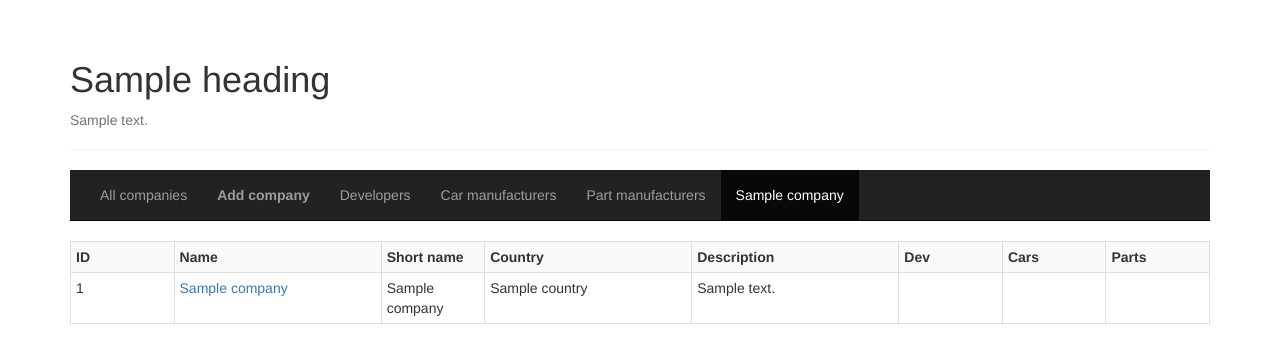
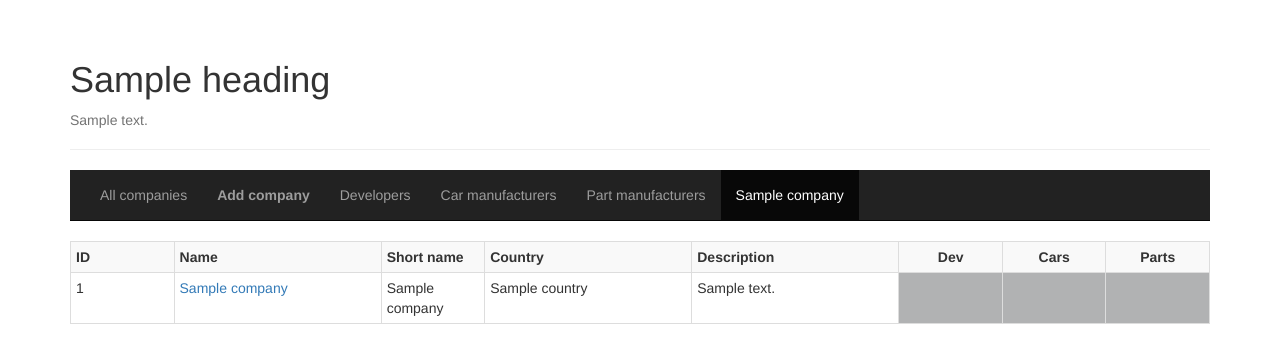
Before and after one commit to PanVidla/car-database-v2, a Flask app: template general/templates/companies_overview.html in a window 1280 px wide. Shown: the part 51-414 px from the top of the page. Run offline with Flask 2, Linux system fonts and the light colour scheme; the template is opened without the code that fills it: most values are stand-ins (such as "Sample title", 1, 10 or a date in 2020); parts of the project's set-up code (start-up, migrations or seed data) failed here and were passed over; some libraries are stand-ins or nearby versions.

Commit message:
Added CSS for neutral true/false values.

```diff
--- a/general/static/css/car-database.css
+++ b/general/static/css/car-database.css
@@ -21,3 +21,13 @@
   transform: scaleX(1);
   transform-origin: bottom left;
 }
+
+.true-neutral {
+    color: #ffffff;
+    background: #5bc0de;
+}
+
+.false-neutral {
+    color: #ffffff;
+    background: #b1b2b3;
+}
--- a/general/templates/companies_detail.html
+++ b/general/templates/companies_detail.html
@@ -59,9 +59,9 @@
                   <td class="text-center"><strong>Parts manufacturer</strong></td>
               </tr>
               <tr>
-                  <td class="text-center">{{ company.is_game_company() }}</td>
-                  <td class="text-center">{{ company.is_car_company() }}</td>
-                  <td class="text-center">{{ company.is_part_company() }}</td>
+                  <td class="text-center {% if company.is_game_developer %}true-neutral{% else %}false-neutral{% endif %}">{{ company.is_game_company() }}</td>
+                  <td class="text-center {% if company.is_car_manufacturer %}true-neutral{% else %}false-neutral{% endif %}">{{ company.is_car_company() }}</td>
+                  <td class="text-center {% if company.is_car_part_manufacturer %}true-neutral{% else %}false-neutral{% endif %}">{{ company.is_part_company() }}</td>
               </tr>
           </table>
       </div>
--- a/general/templates/companies_overview.html
+++ b/general/templates/companies_overview.html
@@ -16,9 +16,9 @@
                 <td class="col-sm-1"><strong>Short name</strong></td>
                 <td class="col-sm-2"><strong>Country</strong></td>
                 <td class="col-sm-2"><strong>Description</strong></td>
-                <td class="col-sm-1"><strong>Dev</strong></td>
-                <td class="col-sm-1"><strong>Cars</strong></td>
-                <td class="col-sm-1"><strong>Parts</strong></td>
+                <td class="col-sm-1 text-center"><strong>Dev</strong></td>
+                <td class="col-sm-1 text-center"><strong>Cars</strong></td>
+                <td class="col-sm-1 text-center"><strong>Parts</strong></td>
             </tr>
 
                 {% for company in companies %}
@@ -28,9 +28,9 @@
                 <td class="col-sm-1">{{ company.get_name_short() }}</td>
                 <td class="col-sm-2">{{ company.country.name_display }}</td>
                 <td class="col-sm-2">{{ company.description }}</td>
-                <td class="col-sm-1">{{ company.is_game_company() }}</td>
-                <td class="col-sm-1">{{ company.is_car_company() }}</td>
-                <td class="col-sm-1">{{ company.is_part_company() }}</td>
+                <td class="col-sm-1 text-center {% if company.is_game_developer %}true-neutral{% else %}false-neutral{% endif %}">{{ company.is_game_company() }}</td>
+                <td class="col-sm-1 text-center {% if company.is_car_manufacturer %}true-neutral{% else %}false-neutral{% endif %}">{{ company.is_car_company() }}</td>
+                <td class="col-sm-1 text-center {% if company.is_car_part_manufacturer %}true-neutral{% else %}false-neutral{% endif %}">{{ company.is_part_company() }}</td>
             </tr>
                 {% endfor %}
             {% endif %}
```
Also changed, not shown: general/templates/misc_countries_detail.html (+6 -6 lines).
